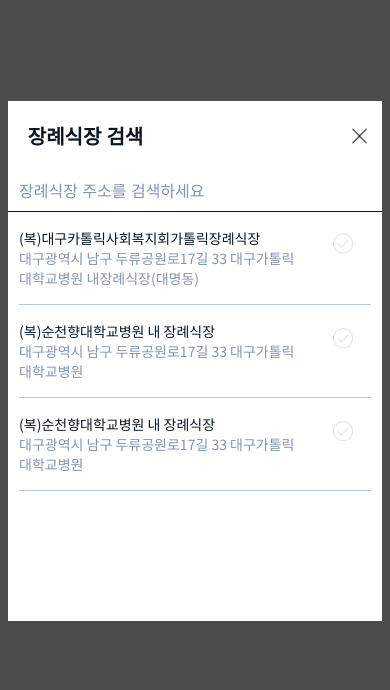
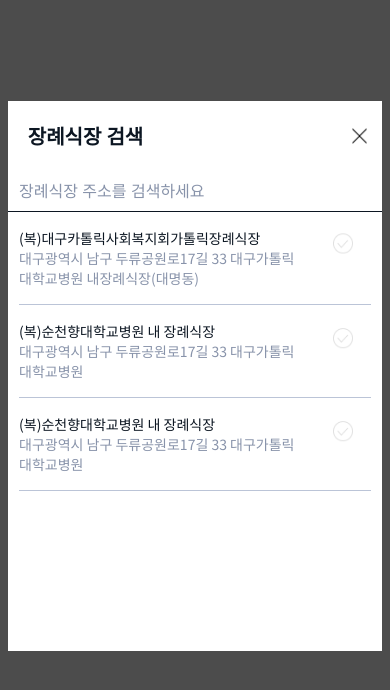
Before and after one commit to lhn1208/ids, a plain HTML site: page remembered/html/pop_address.html in a window 390 px wide. Drawn offline with Linux system fonts and the light colour scheme; a web font is replaced by a local one.

Commit message:
no message

```diff
--- a/remembered/css/common.css
+++ b/remembered/css/common.css
@@ -79,7 +79,7 @@ body.fixed{overflow-y: hidden;}
     .layer_pop .pop_btn{width: 88px; height: 40px; font-size: 14px;}
     .layer_pop .pop_btn.close{border: 1px solid #ABBFC6;}
     .layer_pop.type .pop_inner{top: 12%;}
-    .layer_pop.type .layer_cont_wrap{bottom: 30%;}
+    .layer_pop.type .layer_cont_wrap{bottom: 26%;}
     /*radio, check*/
     .layer_pop .radio_item label{font-size: 14px;}
     .layer_pop .radio_item label:before{width: 20px; height: 20px; margin-right: 8px;}
--- a/remembered/css/style.css
+++ b/remembered/css/style.css
@@ -147,6 +147,9 @@
 .pop_message .message.kakao{background-image: url("../images/bg_message1.png");}
 .pop_message .message.ms{margin-left: 5%; background-image: url("../images/bg_message2.png");}
 .pop_message .pop_btn{width: 260px;}
+
+/* .layer_pop.type .layer_cont_wrap{bottom: 30%;} */
+
 @media (min-width: 760px) and (max-width: 1760px) {
     #remember_gnb .gnb_inner{width: 100%;}
     .remember_gnb .logo{margin-left: -50%;}
```
